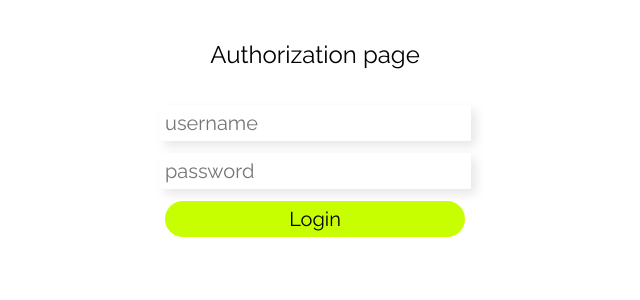
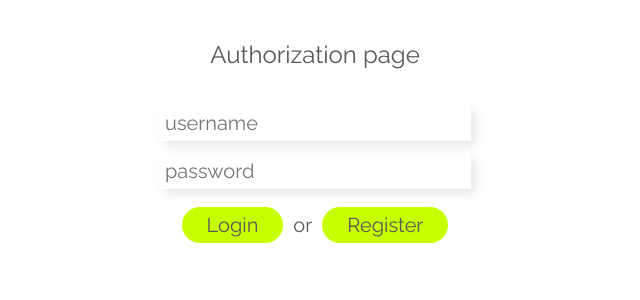
Before and after one commit to mrtedn21/social_app, a React (Create React App) app in the folder frontend/: page / in a window 1280 px wide. Shown: the top 300 px of the page, without its empty margins (325-965 px from the left). Built offline with nearby package versions, Linux system fonts and the light colour scheme.

Commit message:
add link to register from login page

```diff
--- a/frontend/src/App.css
+++ b/frontend/src/App.css
@@ -1,3 +1,7 @@
+* {
+  font-family: 'Raleway', sans-serif;
+  color: #595959;
+}
 .App {
   text-align: center;
 }
--- a/frontend/src/Login.css
+++ b/frontend/src/Login.css
@@ -1,6 +1,5 @@
-.auth-container>p {
+.auth-container p {
   margin-top: 40px;
-  font-family: 'Raleway', sans-serif;
   font-size: 24px;
 }
 
@@ -12,22 +11,28 @@
 .auth-form>* {
   width: 300px;
   margin: 6px auto;
-  padding: 6px;
+}
+.auth-form * {
   font-family: 'Raleway', sans-serif;
   font-size: 20px;
 }
-.auth-form>input[type=text], input[type=password] {
+.auth-form input[type=text], input[type=password] {
+  padding: 6px;
   border: none;
   box-shadow: 5px 5px 10px #e7e7e7;
 }
-.auth-form>input[type=text]:focus, input[type=password]:focus {
+.auth-form input[type=text]:focus, input[type=password]:focus {
   outline: none;
 }
-.auth-form>input[type=submit] {
+.auth-form input[type=submit], a {
   border: none;
+  margin: 6px 10px;
+  padding: 6px 25px;
   border-radius: 30px;
   background: rgb(200, 255, 0);
+  text-decoration: none;
+  cursor: default;
 }
-.auth-form>input[type=submit]:hover {
+.auth-form input[type=submit]:hover, a:hover {
   background: rgb(195, 248, 0);
 }
--- a/frontend/src/Login.js
+++ b/frontend/src/Login.js
@@ -47,7 +47,11 @@ class Login extends React.Component {
                     <input type="password" placeholder="password"
                            name="password" onChange={this.inputHandle}/>
 
-                    <input type="submit" onClick={this.clickHandle} value="Login"/>
+                    <div>
+                        <input type="submit" onClick={this.clickHandle} value="Login"/>
+                        or
+                        <a href="register">Register</a>
+                    </div>
                 </form>
             </div>
         )
```
